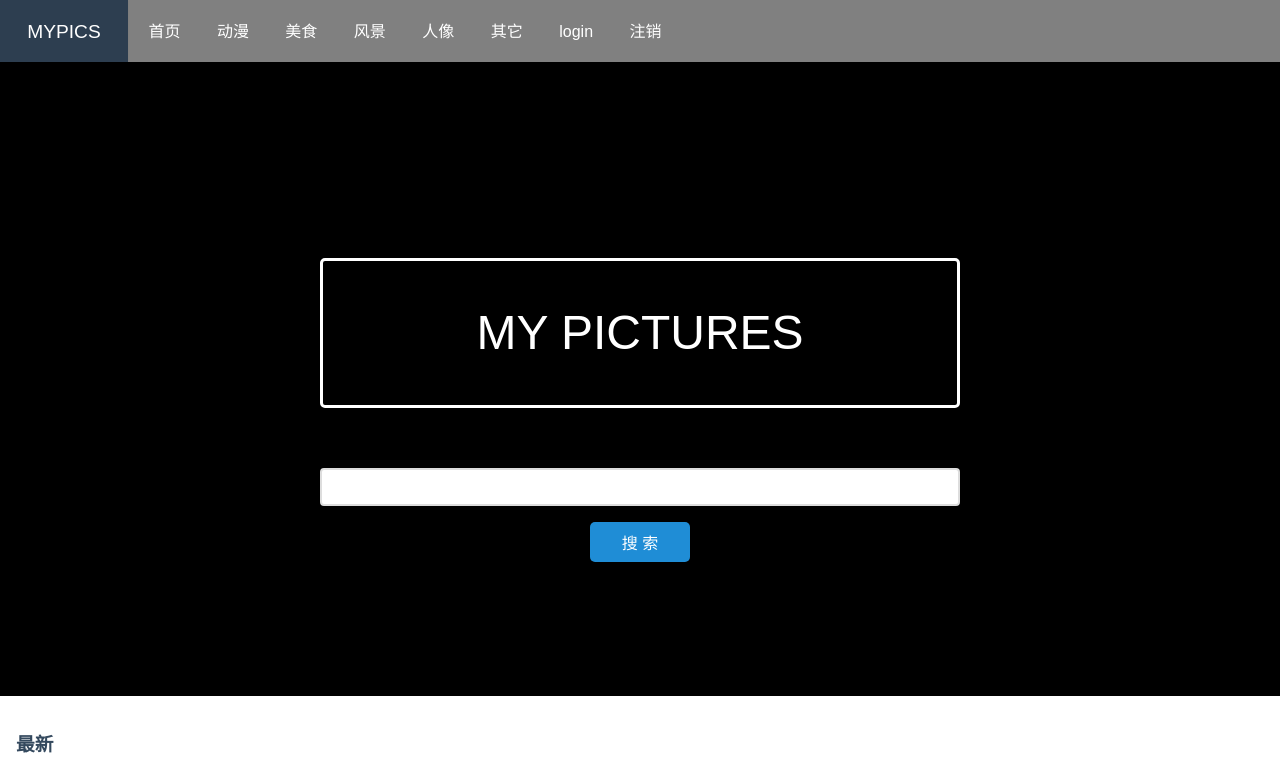
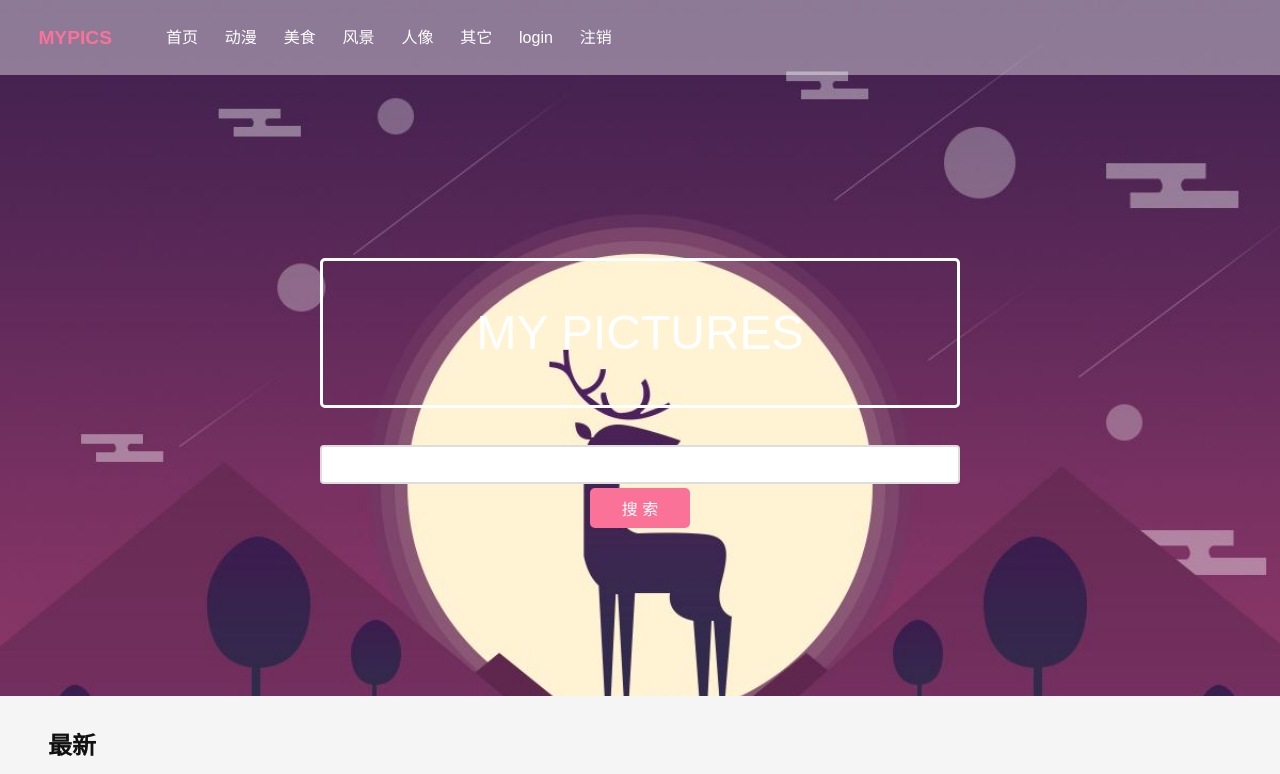
Before and after one commit to kongxx3282/mypictures, a Django app: page /home/ in a window 1280 px wide; the page is wider, and only the part inside the window is pictured. Shown: the top 774 px of that part. Run offline with Django 3.2, Linux system fonts and the light colour scheme; data comes from the database, SQL or seed files in the repository; some libraries are stand-ins or nearby versions.

Commit message:
auto gallery and home page menu

```diff
--- /dev/null
+++ b/static/css/layouts/gallery.css
@@ -0,0 +1,129 @@
+body {
+    color: #666;
+}
+
+h1,h2,h3,h4,h5,h6 {
+    color: #111;
+}
+
+.l-box {
+    padding: 2em;
+}
+
+.header .pure-menu {
+    border-bottom-color: black;
+    border-radius: 0;
+}
+
+.pure-menu-link {
+    padding: 1em .7em;
+}
+
+.photo-box, .text-box {
+    overflow: hidden;
+    position: relative;
+    height: 250px;
+    text-align: center;
+}
+
+.photo-box-thin {
+    height: 120px;
+}
+
+
+    .photo-box img {
+        /*max-width: 100%;*/
+        /*height: auto;*/
+        /*min-height: 250px;*/
+        width:100%;
+        height: 100%;
+        object-fit: cover;
+    }
+
+    .photo-box aside {
+        position: absolute;
+        bottom: 0;
+        right: 0;
+        padding: 1em 0.5em;
+        color: white;
+        width: 100%;
+        font-size: 80%;
+        text-align: right;
+        background: -moz-linear-gradient(top,  rgba(16,27,30,0) 0%, rgba(12,2,2,1) 90%); /* FF3.6+ */
+        background: -webkit-gradient(linear, left top, left bottom, color-stop(0%,rgba(16,27,30,0)), color-stop(90%,rgba(12,2,2,1))); /* Chrome,Safari4+ */
+        background: -webkit-linear-gradient(top,  rgba(16,27,30,0) 0%,rgba(12,2,2,1) 90%); /* Chrome10+,Safari5.1+ */
+        background: -o-linear-gradient(top,  rgba(16,27,30,0) 0%,rgba(12,2,2,1) 90%); /* Opera 11.10+ */
+        background: -ms-linear-gradient(top,  rgba(16,27,30,0) 0%,rgba(12,2,2,1) 90%); /* IE10+ */
+        background: linear-gradient(to bottom,  rgba(16,27,30,0) 0%,rgba(12,2,2,1) 90%); /* W3C */
+        filter: progid:DXImageTransform.Microsoft.gradient( startColorstr='#00101b1e', endColorstr='#0c0202',GradientType=0 ); /* IE6-9 */
+
+    }
+
+    .photo-box aside span {
+        color: #aaa;
+    }
+
+        .photo-box aside span a {
+            color: #ccc;
+            text-decoration: none;
+        }
+
+.text-box {
+    background: rgb(49, 49, 49); /* bluish grey */
+    color: rgb(255, 190, 94); /* steel blue */
+}
+
+    .text-box-head {
+        color: #fff;
+        padding-bottom: 0.2em;
+        font-weight: 400;
+        text-transform: uppercase;
+        letter-spacing: 0.05em;
+        font-size: 24px;
+    }
+
+    .text-box-subhead {
+        font-weight: normal;
+        letter-spacing: 0.1em;
+        text-transform: uppercase;
+    }
+
+.form-box {
+    text-align: center;
+    font-size: 120%;
+    border-bottom: 1px solid #eee;
+}
+
+    .form-box .pure-button {
+        background-color: #61B842;
+        color: white;
+        vertical-align: top;
+        font-size: 85%;
+        font-weight: 400;
+        text-transform: uppercase;
+        letter-spacing: 0.05em;
+        border-radius: 4px;
+        margin: 0.3em;
+    }
+    .pure-form input[type] {
+        margin: 0.3em auto;
+        text-align: center;
+    }
+
+.footer {
+    background: #111;
+    color: #666;
+    text-align: center;
+    padding: 1em;
+    font-size: 80%;
+}
+
+@media (min-width: 30em) {
+    .photo-box, .text-box {
+        text-align: left;
+    }
+
+    .photo-box-thin {
+        height: 250px;
+    }
+}
--- a/static/css/layouts/header.css
+++ b/static/css/layouts/header.css
@@ -91,9 +91,8 @@ a.pure-button-primary {
  */
 
 .home-menu {
-    padding: 0.5em;
     text-align: center;
-    box-shadow: 0 1px 1px rgba(0,0,0, 0.10);
+    box-shadow: none!important;
 }
 .home-menu {
     background: #2d3e50;
--- a/static/css/layouts/mypics.css
+++ b/static/css/layouts/mypics.css
@@ -1,9 +1,58 @@
 .banner {
     text-align: center;
 }
-.login{
+
+.login {
     text-align: center;
 }
-.register{
+
+.register {
     text-align: center;
 }
+
+.content {
+    /*margin: 1em;*/
+}
+
+.content-wrapper{
+    padding-left: 2em;
+    padding-right: 2em;
+    background-color:#f5f5f5;
+}
+
+.splash-container {
+    background-image: url("/static/images/bg.jpeg");
+    background-repeat: no-repeat;
+    background-size: cover;
+    opacity: 1;
+}
+
+.home-menu {
+    /*background-color: #fb7299;*/
+    background-color: hsla(0, 0%, 0%, 0);
+    box-shadow: none;
+    padding-top: 0.3em;
+    padding-bottom: 0.3em;
+}
+
+.home-menu .pure-menu-heading {
+    color: #fb7299;
+    font-weight: bolder;
+    padding-left: 2em;
+    padding-right: 2em;
+}
+
+.custom-menu-wrapper {
+    background-color: hsla(0, 0%, 100%, .4);
+    /*padding-right: 2em;*/
+    /*padding-left: 2em;*/
+
+}
+
+.pic-search:focus {
+    border-color: #fb7299!important;
+}
+
+.pic-button{
+    background-color:#fb7299;
+}
--- a/templates/home.html
+++ b/templates/home.html
@@ -22,6 +22,9 @@
     <!--[if gt IE 8]><!-->
     <link rel="stylesheet" href="/static/css/layouts/menu.css">
     <link rel="stylesheet" href="/static/css/layouts/header.css">
+    <link rel="stylesheet" href="/static/css/layouts/mypics.css">
+    <link rel="stylesheet" href="/static/css/layouts/gallery.css">
+
     <!--<![endif]-->
 </head>
 <body>
@@ -55,29 +58,38 @@
 </div>
 
 
-
 <div class="splash-container">
     <div class="splash">
         <h1 class="splash-head">My Pictures</h1>
         <form class="pure-form" action="../home/" method="post">
             {% csrf_token %}
-            <label></label><br/>
-            <input type="text" name="content" class="form-control col-sm-2"/>
-            <button type="submit" class="pure-button pure-button-primary">搜 索</button>
+            <label></label>
+            <input type="text" name="content" class="pic-search"/>
+            <button type="submit" class="pure-button pure-button-primary pic-button">搜 索</button>
         </form>
-        {#        <p class="splash-subhead">#}
-        {#        </p>#}
 
     </div>
 </div>
 
 <div class="content-wrapper">
     <div class="content">
-        <h3><b>最新</b></h3>
+        <h2><b>最新</b></h2>
         <div class="pure-g">
             {% for v in newlist %}
-                <a class="pure-u-4-24" href="/myapp/test/{{ v.id }}">
-                    <img src="{{ v.pic }}" alt="error" width="300" height="300">
+                <a class="photo-box pure-u-1 pure-u-md-1-3 pure-u-lg-1-6" href="/myapp/test/{{ v.id }}">
+                    <img  src="{{ v.pic }}" alt="error">
+                    <aside class="photo-box-caption">{{ v.title }}</aside>
+                </a>
+            {% endfor %}
+        </div>
+    </div>
+
+    <div class="content">
+        <h2><b>最热</b></h2>
+        <div class="pure-g">
+            {% for v in hotlist %}
+                <a class="photo-box pure-u-1 pure-u-md-1-3 pure-u-lg-1-6" href="/myapp/test/{{ v.id }}">
+                    <img  src="{{ v.pic }}" alt="error">
                     <p>{{ v.title }}</p>
                 </a>
             {% endfor %}
@@ -85,23 +97,11 @@
     </div>
 
     <div class="content">
-        <h3><b>最热</b></h3>
-        <div class="pure-g">
-            {% for v in hotlist %}
-                <a class="pure-u-4-24" href="/myapp/test/{{ v.id }}">
-                    <img src="{{ v.pic }}" alt="error" width="300" height="300">
-                    <p>{{ v.title }}</p>
-                </a>
-            {% endfor %}
-        </div>
-    </div>
-
-    <div class="content">
-        <h3><b>全部</b></h3>
+        <h2><b>全部</b></h2>
         <div class="pure-g">
             {% for v in alllist %}
-                <a class="pure-u-4-24" href="/myapp/test/{{ v.id }}">
-                    <img  src="{{ v.pic }}" alt="error" width="300" height="300">
+                <a class="photo-box pure-u-1 pure-u-md-1-3 pure-u-lg-1-6" href="/myapp/test/{{ v.id }}">
+                    <img src="{{ v.pic }}" alt="error" >
                     <p>{{ v.title }}</p>
                 </a>
             {% endfor %}
```
Also changed, not shown: static/images/bg.jpeg (added).
